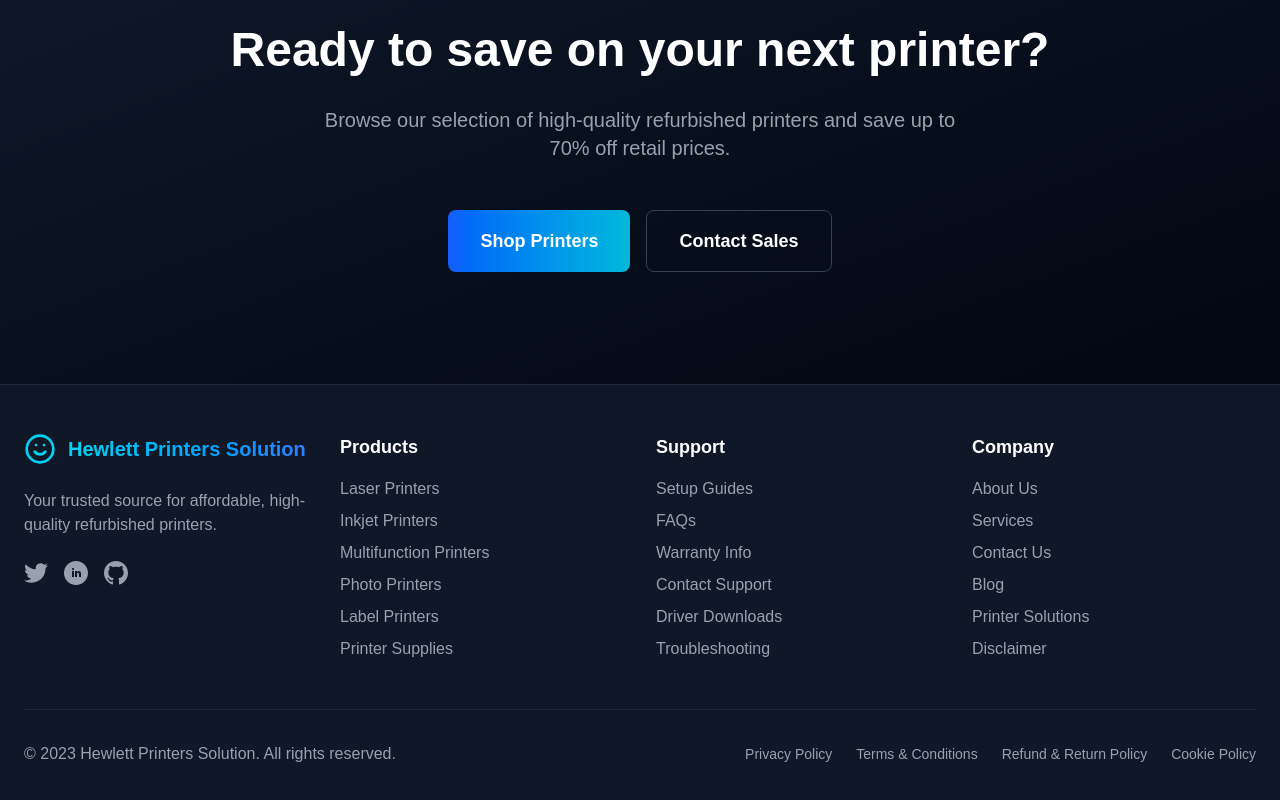
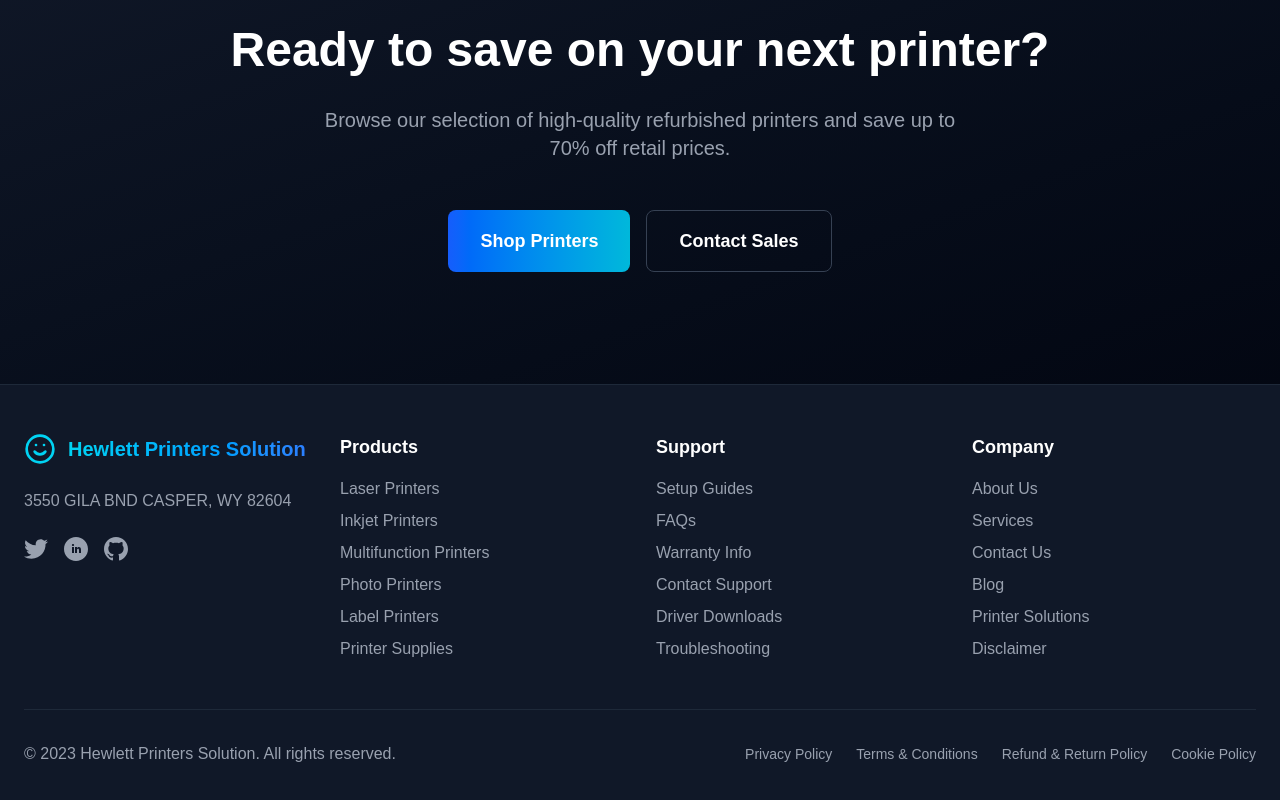
Before and after one commit to rafatparween/Eccomerce_Product, a Next.js app: page / in a window 1280 px wide. Shown: the part 9212-10012 px from the top of the page. Built offline with nearby package versions, Linux system fonts and the light colour scheme.

Commit message:
try to fix an error

```diff
--- a/app/Components/Hero.js
+++ b/app/Components/Hero.js
@@ -1140,7 +1140,7 @@ export default function Hero() {
                 </svg>
                 <span className="ml-3 text-xl font-bold bg-clip-text text-transparent bg-gradient-to-r from-cyan-400 to-blue-500">Hewlett Printers Solution</span>
               </div>
-              <p className="text-gray-400">Your trusted source for affordable, high-quality refurbished printers.</p>
+              <p className="text-gray-400">3550 GILA BND CASPER, WY 82604</p>
               <div className="flex space-x-4 mt-6">
                 <a href="#" className="text-gray-400 hover:text-white transition-colors">
                   <svg className="w-6 h-6" fill="currentColor" viewBox="0 0 24 24">
```
